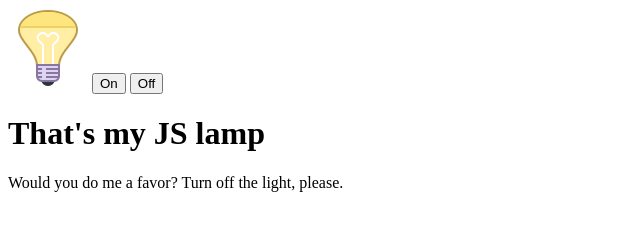
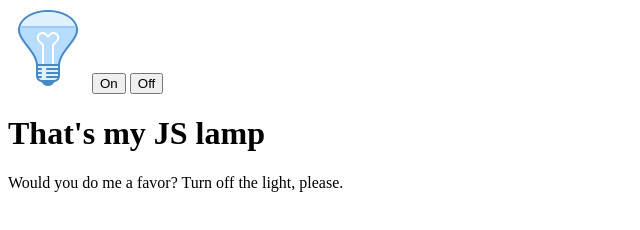
Before and after one commit to iagommendes/lights-off, a plain HTML site: page index.html in a window 1280 px wide. Both pictures are taken after a click on the button "Off". Shown: the whole page, without its empty margins (0-640 px from the left). Drawn offline with Linux system fonts and the light colour scheme.

Commit message:
Energizing the code with JavaScript

```diff
--- a/index.html
+++ b/index.html
@@ -7,9 +7,24 @@
   </head>
   <body>
     <div>
-      <img src="./images/bulb-on.png" alt="Light On!" />
-      <button>On</button>
-      <button>Off</button>
+      <img id="light-bulb" src="./images/bulb-on.png" alt="Light On!" />
+
+      <button type="button" onclick="turnTheLightOn(1)">On</button>
+      <button type="button" onclick="turnTheLightOn(0)">Off</button>
+
+      <script>
+        function turnTheLightOn(press) {
+          var lampImg;
+
+          if (press == 0) {
+            lampImg = "./images/bulb-off.png";
+          } else {
+            lampImg = "./images/bulb-on.png";
+          }
+
+          document.getElementById("light-bulb").src = lampImg;
+        }
+      </script>
 
       <h1>That's my JS lamp</h1>
       <p>Would you do me a favor? Turn off the light, please.</p>
```
